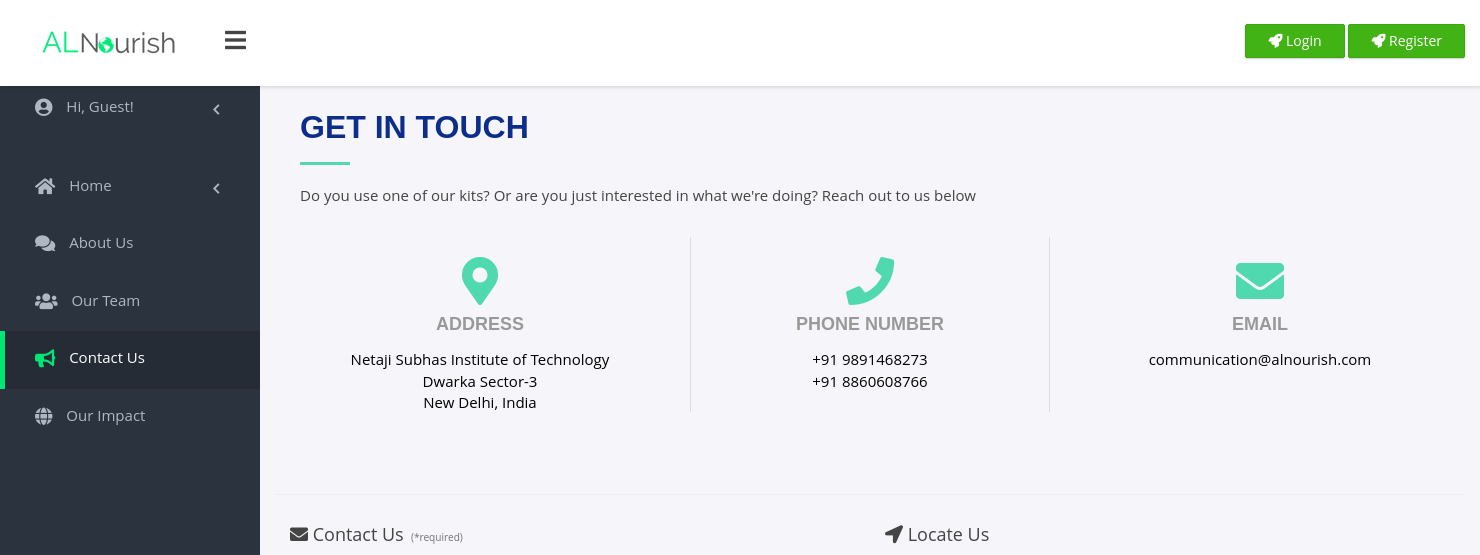
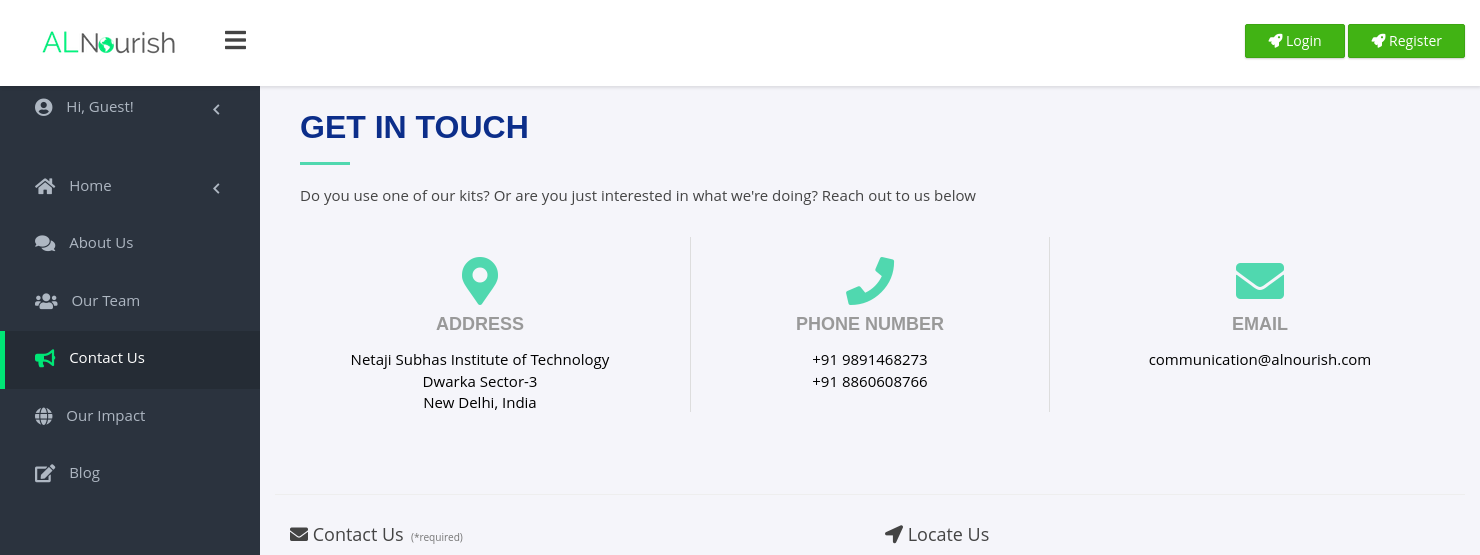
Before and after one commit to ackshayjain/alnourish2, a Django app: page /contact/ in a window 1480 px wide. Shown: the top 555 px of the page. Run offline with Django 3.2, Linux system fonts and the light colour scheme; some libraries are stand-ins or nearby versions; grey boxes are pictures that could not be loaded.

Commit message:
aesthetics

```diff
--- a/alnourish/templates/base.html
+++ b/alnourish/templates/base.html
@@ -151,7 +151,7 @@
                         <div id="subPage" class="collapse active">
                             <ul class="nav">
                                 <li><a href="{% url 'account:login' %}" class=""><i
-                                        class="fas fa-user-plus"></i>Login</a>
+                                        class="fas fa-sign-in-alt"></i>Login</a>
                                 </li>
                                 <li><a href="{% url 'account:register' %}" class=""><i class="fas fa-user-plus"></i>Register</a>
                                 </li>
@@ -221,10 +221,10 @@
                     <li><a href="{% url 'home:impact' %}" class=""><i class="fas fa-globe"></i> <span>Our Impact</span></a>
                     </li>
                     {% endblock %}
-                    <!--{% block blog_active %}-->
-                    <!--<li><a target="_blank" href="http://labs.tffchallenge.com/team/2018/2222-alnourish/" class=""><i-->
-                    <!--class="fas fa-edit"></i> <span>Blog</span></a></li>-->
-                    <!--{% endblock %}-->
+                    {% block blog_active %}
+                    <li><a target="_blank" href="http://labs.tffchallenge.com/team/2018/2222-alnourish/" class="">
+                    <i class="fas fa-edit"></i> <span>Blog</span></a></li>
+                    {% endblock %}
 
                 </ul>
             </nav>
```
